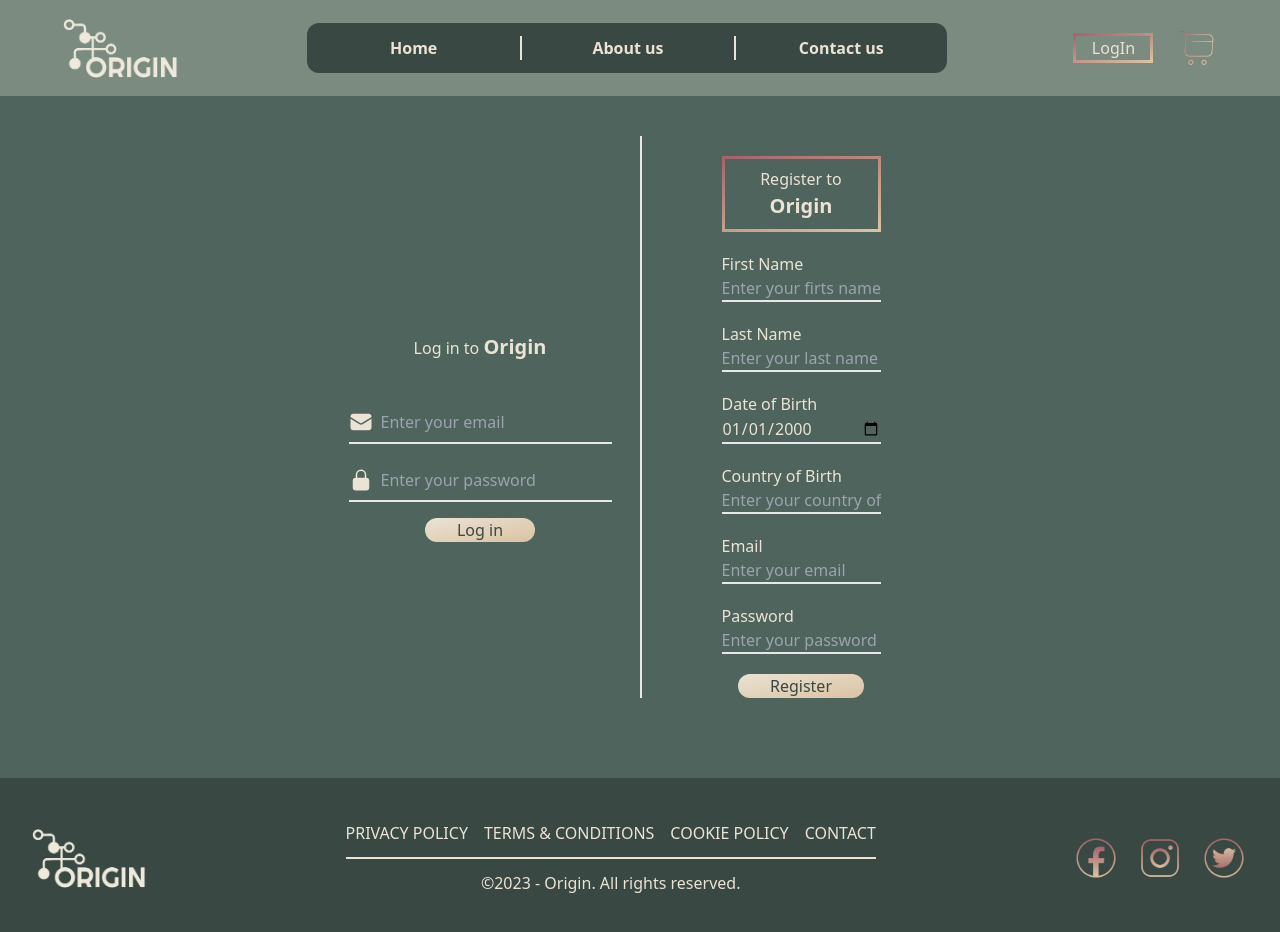
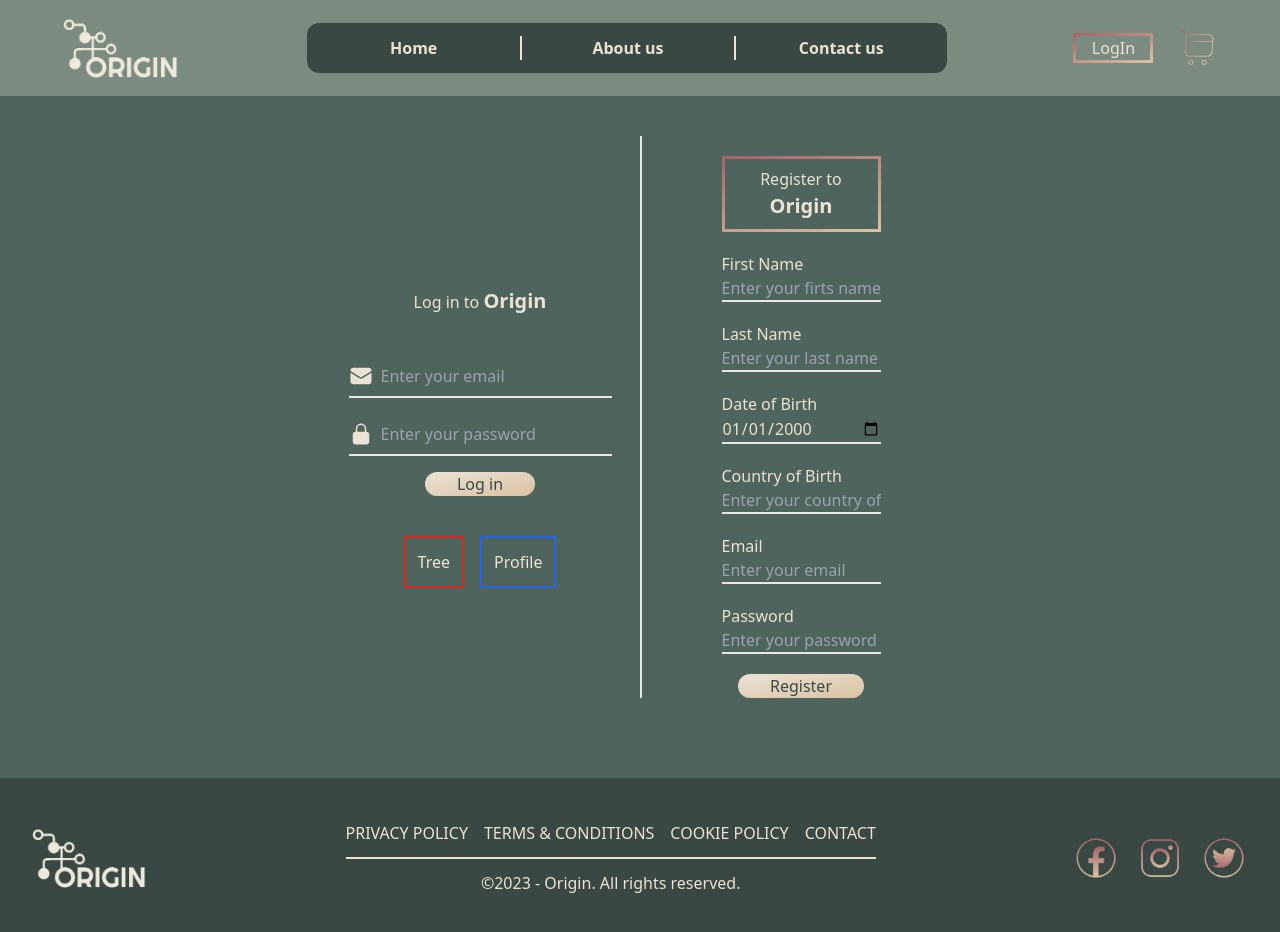
Before and after one commit to egidehirwa/origin, a React (Create React App) app in the folder frontend/: page /connexion in a window 1280 px wide. Shown: the top 932 px of the page. Built offline with nearby package versions, Linux system fonts and the light colour scheme.

Commit message:
temporary tree and profil redirection from login

```diff
--- a/frontend/src/components/forms/connexionForm.jsx
+++ b/frontend/src/components/forms/connexionForm.jsx
@@ -1,8 +1,9 @@
 import { EnvelopeIcon, LockClosedIcon, XMarkIcon } from "@heroicons/react/24/solid";
-import { handleClickClose, handleClickSignUp } from "../../events/handleclickSign";
+import { Link } from 'react-router-dom';
 
 // Events
 import { handleSubmitConnect } from "../../events/handleSubmitForm";
+import { handleClickClose, handleClickSignUp } from "../../events/handleclickSign";
 
 
 const ConnexionForm = () => {
@@ -12,7 +13,7 @@ const ConnexionForm = () => {
             <XMarkIcon className="absolute top-4 right-4 h-10 block lg:hidden" onClick={handleClickClose} />
 
             <h1>Log in to <span className="font-bold text-xl">Origin</span></h1>
-            <form className="space-y-4 flex flex-col items-center">
+            <form className="space-y-4 flex flex-col items-center" onSubmit={handleClickSignUp}>
                 <div className="space-x-2 py-2 border-b-2 flex">
                     <EnvelopeIcon className="h-[1.5rem]" />
                     <input className="bg-inherit" type="text" placeholder="Enter your email" id="emailConnexion" name="email" />
@@ -26,9 +27,19 @@ const ConnexionForm = () => {
                 <input id="login" className="max-w-fit px-8 rounded-full bg-gradient-to-br from-lightcream to-creemish text-darkgreen hover:cursor-pointer" type="submit" onClick={handleSubmitConnect} value="Log in" />
             </form>
 
+            <div className="flex space-x-4">
+            <Link to="/tree" className="focus:text-lightcream border-2 border-red-600 p-3">
+                    Tree
+            </Link>
+
+            <Link to="/profile" className="focus:text-lightcream border-2 border-blue-600 p-3">
+                    Profile
+            </Link>
+            </div>
+
             <div className="flex space-x-1 lg:hidden" id="noAccount">
                 <p>Don't have an account ?</p>
-                <button id="signUp" className="font-bold" onClick={handleClickSignUp} >Sign up</button>
+                <button id="signUp" className="font-bold" >Sign up</button>
             </div>
         </div>
     )
--- a/frontend/src/events/handleSubmitForm.jsx
+++ b/frontend/src/events/handleSubmitForm.jsx
@@ -1,7 +1,7 @@
 
 function handleSubmitConnect(e) {
     e.preventDefault();
-    console.log('You clicked submit.');
+    console.log(e.target)
 }
 
 function handleSubmitRegister(e) {
```
